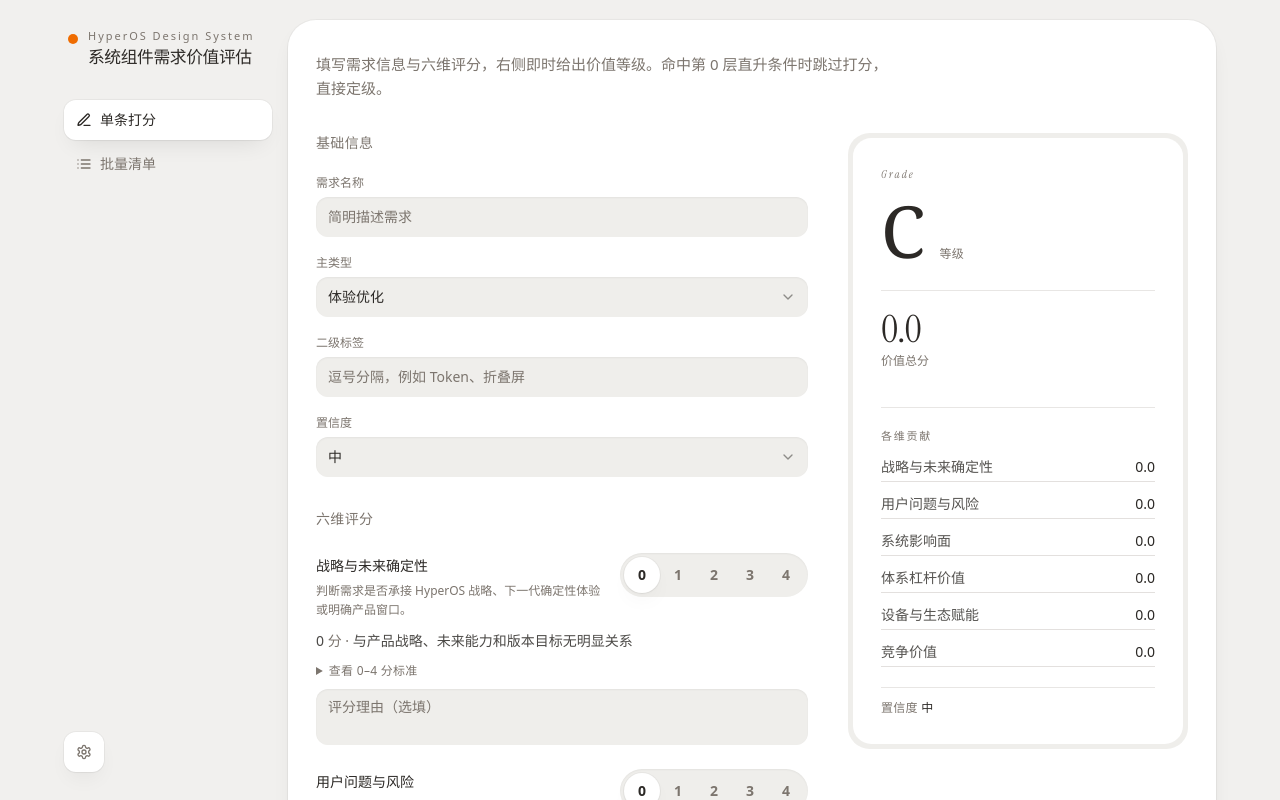
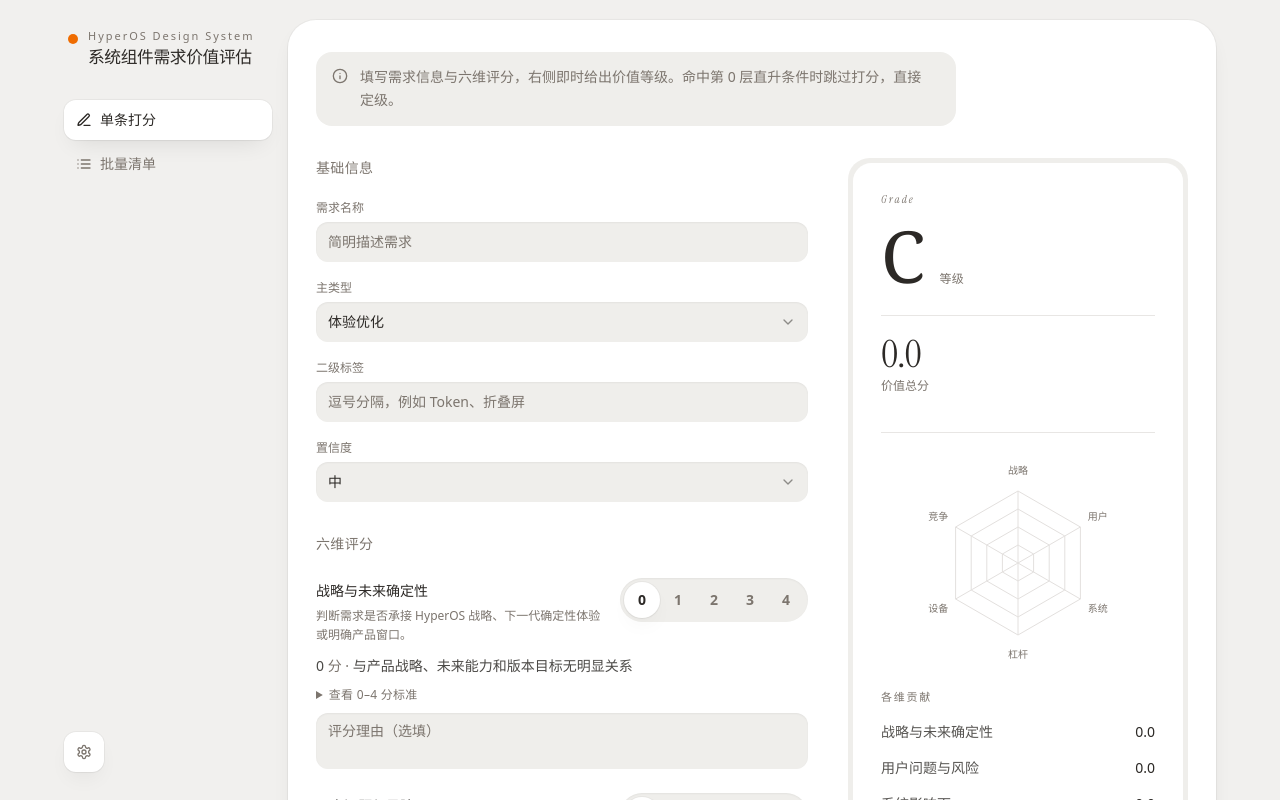
Before and after one commit to xue7106211/hyperos-requirement-priority, a React (Vite) app: page / in a window 1280 px wide. Shown: the top 800 px of the page. Built offline with nearby package versions, Linux system fonts and the light colour scheme; the HTML template or start-up script is replaced by a standard one.

Commit message:
feat(ui): 打分说明改为 notice，结果面板增加六维雷达图
雷达按 0–4 原始分绘制，避免权重扭曲形状；直升时不显示。

```diff
--- /dev/null
+++ b/src/components/DimensionRadar.tsx
@@ -0,0 +1,105 @@
+import { DIMENSION_KEYS, type DimensionKey, type DimensionScore } from "@/domain/types";
+
+const SHORT_LABEL: Record<DimensionKey, string> = {
+  strategy: "战略",
+  userProblem: "用户",
+  systemImpact: "系统",
+  leverage: "杠杆",
+  deviceEnable: "设备",
+  competitive: "竞争",
+};
+
+const SIZE = 220;
+const CX = 110;
+const CY = 110;
+const RADIUS = 72;
+const MAX_SCORE = 4;
+const RING_COUNT = 4;
+
+function vertex(index: number, ratio: number) {
+  const angle = -Math.PI / 2 + (index * 2 * Math.PI) / DIMENSION_KEYS.length;
+  return {
+    x: CX + Math.cos(angle) * RADIUS * ratio,
+    y: CY + Math.sin(angle) * RADIUS * ratio,
+  };
+}
+
+function polygonPoints(ratio: number) {
+  return DIMENSION_KEYS.map((_, i) => {
+    const { x, y } = vertex(i, ratio);
+    return `${x.toFixed(1)},${y.toFixed(1)}`;
+  }).join(" ");
+}
+
+interface DimensionRadarProps {
+  scores: Record<DimensionKey, DimensionScore>;
+}
+
+export function DimensionRadar({ scores }: DimensionRadarProps) {
+  const shape = DIMENSION_KEYS.map((key, i) => {
+    const value = scores[key]?.score ?? 0;
+    const { x, y } = vertex(i, value / MAX_SCORE);
+    return `${x.toFixed(1)},${y.toFixed(1)}`;
+  }).join(" ");
+
+  const summary = DIMENSION_KEYS.map(
+    (key) => `${SHORT_LABEL[key]} ${scores[key]?.score ?? 0}`
+  ).join("，");
+
+  return (
+    <svg
+      viewBox={`0 0 ${SIZE} ${SIZE}`}
+      className="mx-auto block w-full max-w-[220px]"
+      role="img"
+      aria-label={`六维评分雷达：${summary}`}
+    >
+      {Array.from({ length: RING_COUNT }, (_, ring) => (
+        <polygon
+          key={ring}
+          points={polygonPoints((ring + 1) / RING_COUNT)}
+          className="fill-none stroke-border"
+          strokeWidth="1"
+        />
+      ))}
+      {DIMENSION_KEYS.map((_, i) => {
+        const end = vertex(i, 1);
+        return (
+          <line
+            key={i}
+            x1={CX}
+            y1={CY}
+            x2={end.x}
+            y2={end.y}
+            className="stroke-border"
+            strokeWidth="1"
+          />
+        );
+      })}
+      <polygon
+        data-testid="radar-shape"
+        points={shape}
+        fill="var(--mark)"
+        fillOpacity="0.18"
+        stroke="var(--mark)"
+        strokeWidth="1.5"
+        strokeLinejoin="round"
+      />
+      {DIMENSION_KEYS.map((key, i) => {
+        const { x, y } = vertex(i, 1.28);
+        return (
+          <text
+            key={key}
+            x={x}
+            y={y}
+            textAnchor="middle"
+            dominantBaseline="middle"
+            className="fill-muted-foreground"
+            fontSize="10"
+          >
+            {SHORT_LABEL[key]}
+          </text>
+        );
+      })}
+    </svg>
+  );
+}
--- a/src/components/LiveResultPanel.tsx
+++ b/src/components/LiveResultPanel.tsx
@@ -4,6 +4,7 @@ import { DIMENSION_KEYS } from "@/domain/types";
 import { DIMENSION_META, ESCALATION_META } from "@/domain/modelConfig";
 import type { EvaluationResult } from "@/domain/evaluate";
 import { GradeBadge } from "@/components/GradeBadge";
+import { DimensionRadar } from "@/components/DimensionRadar";
 
 interface LiveResultPanelProps {
   result: EvaluationResult;
@@ -40,8 +41,6 @@ export function LiveResultPanel({
       contribution: Math.round(contribution * 10) / 10,
     };
   });
-  const maxContribution = Math.max(...contributions.map((c) => c.contribution), 1);
-
   const scoreLabel =
     result.valueScore !== null ? result.valueScore.toFixed(1) : "—";
 
@@ -85,24 +84,20 @@ export function LiveResultPanel({
       </div>
 
       {!isEscalated && (
-        <div className="mt-5 space-y-3 border-t border-border/80 pt-5">
+        <div className="mt-5 space-y-4 border-t border-border/80 pt-5">
+          <DimensionRadar scores={scores} />
           <p className="text-[11px] font-medium tracking-[0.16em] text-muted-foreground">
             各维贡献
           </p>
           {contributions.map((dim) => (
-            <div key={dim.key} className="space-y-1">
-              <div className="flex items-baseline justify-between gap-3 text-sm">
-                <span className="truncate text-foreground/80">{dim.label}</span>
-                <span className="w-10 shrink-0 text-right font-medium tabular-nums text-foreground">
-                  {dim.contribution.toFixed(1)}
-                </span>
-              </div>
-              <div className="h-px overflow-hidden bg-border">
-                <div
-                  className="h-full origin-left bg-foreground transition-transform duration-150 ease-out"
-                  style={{ transform: `scaleX(${dim.contribution / maxContribution})` }}
-                />
-              </div>
+            <div
+              key={dim.key}
+              className="flex items-baseline justify-between gap-3 text-sm"
+            >
+              <span className="truncate text-foreground/80">{dim.label}</span>
+              <span className="w-10 shrink-0 text-right font-medium tabular-nums text-foreground">
+                {dim.contribution.toFixed(1)}
+              </span>
             </div>
           ))}
         </div>
--- a/src/pages/ScoringPage.tsx
+++ b/src/pages/ScoringPage.tsx
@@ -1,3 +1,4 @@
+import { Info } from "lucide-react";
 import type { Requirement, ModelConfig } from "@/domain/types";
 import { loadRequirements, saveRequirements } from "@/store/storage";
 import { RequirementForm } from "@/components/RequirementForm";
@@ -23,9 +24,18 @@ export function ScoringPage({ config, initial, onSaved }: ScoringPageProps) {
 
   return (
     <main>
-      <p className="mb-8 max-w-[36rem] text-[15px] leading-relaxed text-muted-foreground text-pretty">
-        填写需求信息与六维评分，右侧即时给出价值等级。命中第 0 层直升条件时跳过打分，直接定级。
-      </p>
+      <div
+        role="note"
+        className="mb-8 flex max-w-[40rem] gap-3 rounded-2xl bg-muted px-4 py-3.5"
+      >
+        <Info
+          className="mt-0.5 size-4 shrink-0 text-muted-foreground"
+          aria-hidden="true"
+        />
+        <p className="text-sm leading-relaxed text-muted-foreground text-pretty">
+          填写需求信息与六维评分，右侧即时给出价值等级。命中第 0 层直升条件时跳过打分，直接定级。
+        </p>
+      </div>
       <RequirementForm initial={initial} config={config} onSave={handleSave} />
     </main>
   );
```
Also changed, not shown: 2 other files (tests, documents, lock files or other folders).
